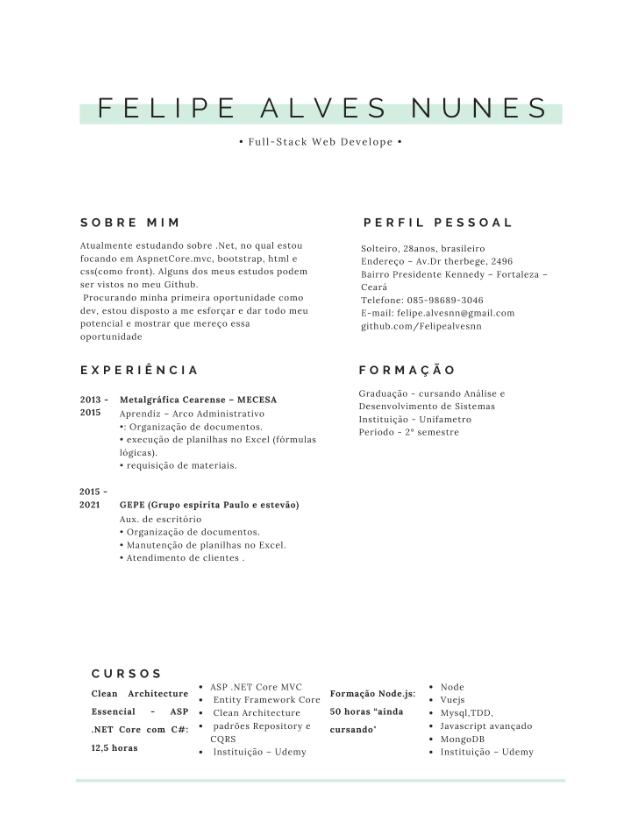
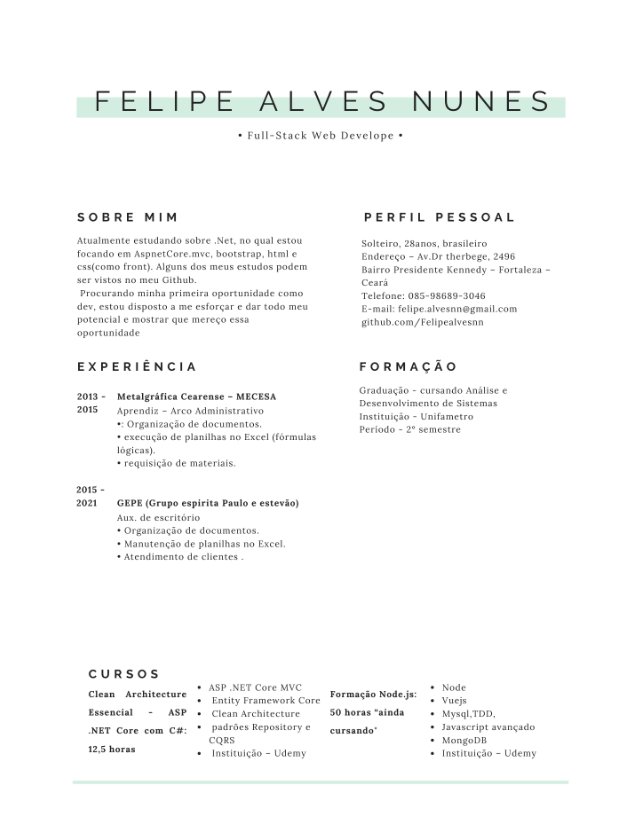
Before and after one commit to Felipealvesnn/Curriculo, a plain HTML site: page index.html in a window 1280 px wide. Shown: the whole page, without its empty margins (319-959 px from the left). Drawn offline with Linux system fonts and the light colour scheme.

Commit message:
Adicionado o resete do css

```diff
--- a/index.css
+++ b/index.css
@@ -1,4 +1,6 @@
-body{
+*{
+    margin: 0;
+    padding: 0;
 
 }
 
```
